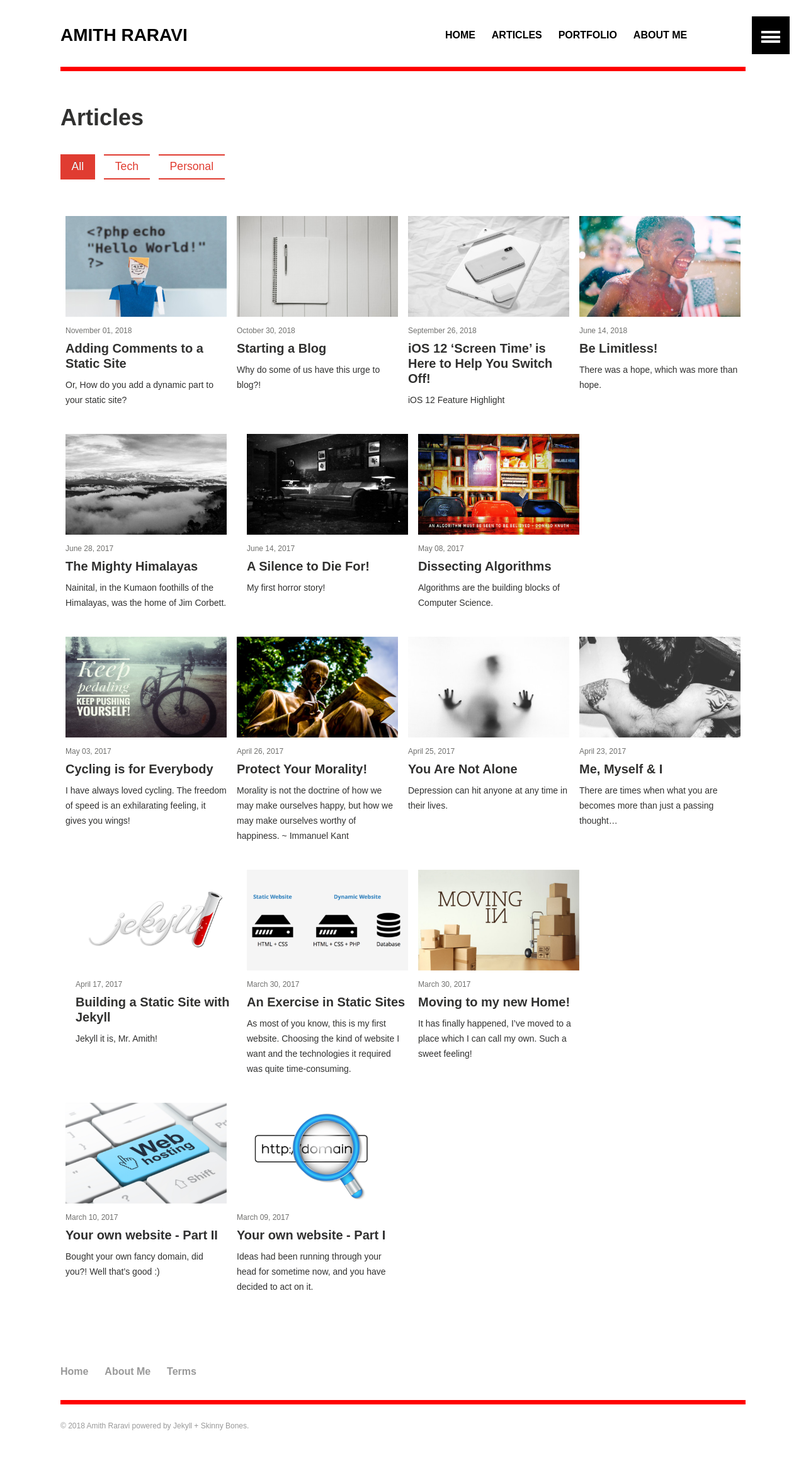
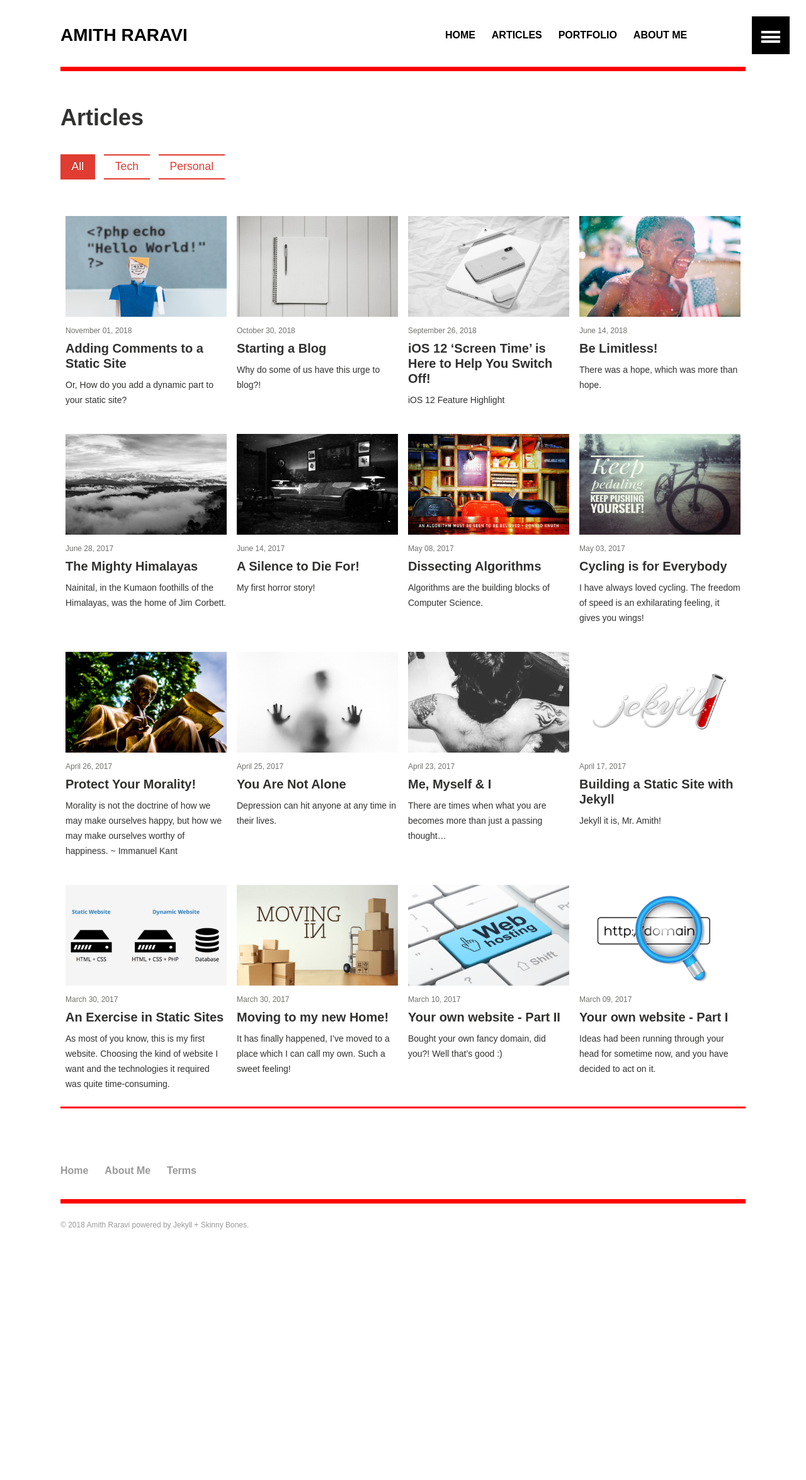
Before and after one commit to raravi/amithraravi2.com, a Jekyll site: the page built from _pages/02-articles.md, in a window 1280 px wide. Shown: the whole page at 63% size. Built offline with Jekyll 4.4.1, drawn with Linux system fonts in a browser that asks for light colours; after the commit the page ends 2031 px from its top, so only the background shows below that.

Commit message:
Fixed Ads placements!

```diff
--- a/_includes/content-grid.html
+++ b/_includes/content-grid.html
@@ -55,3 +55,5 @@
     </div>
   </div>
 </div>
+<div class="div-20-high"></div>
+<div class="div-20-high"></div>
--- a/_pages/02-articles.md
+++ b/_pages/02-articles.md
@@ -9,16 +9,9 @@
 	  <button class="new-button" data-filter=".personal">Personal</button>
 </div>
 
-{% assign counter = 1 %}
 <div class="articles-tiles">
 {% for post in site.posts %}
 	{% if post.layout == "article" %}
-		{% assign remainder = counter | modulo: 6 %}
-		{% if remainder == 0 %}
-			<div class="col {{post.categories[1]}} ad">
-			{% include advertising-grid.html %}
-			</div>
-		{% endif %}
 		<div class="col {{post.categories[1]}}">
 		{% include post-grid.html %}
 		</div>
@@ -26,3 +19,7 @@
 	{% endif %}
 {% endfor %}
 </div><!-- /.tiles -->
+
+<div class="ad">
+	{% include advertising-grid.html %}
+</div>
```
